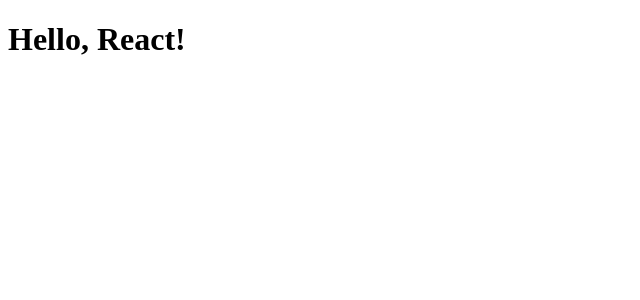
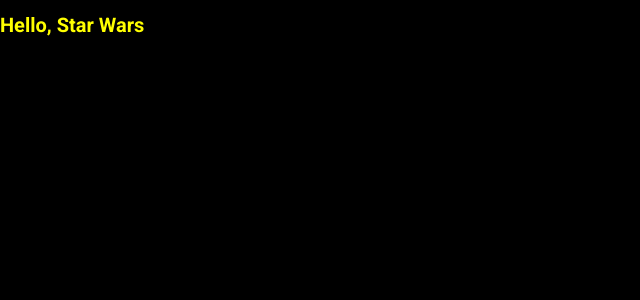
Before and after one commit to cesosag/swar, a React app: page / in a window 1280 px wide. Shown: the top 300 px of the page, without its empty margins (0-640 px from the left). Built offline with nearby package versions, Linux system fonts and the light colour scheme; the HTML template or start-up script is replaced by a standard one.

Commit message:
Add StyledComponents

```diff
--- a/package.json
+++ b/package.json
@@ -20,6 +20,7 @@
     "express": "^4.17.1",
     "react": "^16.13.1",
     "react-dom": "^16.13.1",
+    "styled-components": "^5.1.0",
     "webpack": "^4.43.0",
     "webpack-dev-middleware": "^3.7.2"
   },
@@ -29,6 +30,7 @@
     "@babel/preset-react": "^7.9.4",
     "babel-eslint": "^10.1.0",
     "babel-loader": "^8.1.0",
+    "babel-plugin-styled-components": "^1.10.7",
     "eslint": "^6.8.0",
     "eslint-config-airbnb": "^18.1.0",
     "eslint-loader": "^4.0.2",
--- /dev/null
+++ b/src/App.jsx
@@ -0,0 +1,11 @@
+import React from 'react'
+import { GlobalStyle } from './global.styles'
+
+const App = () => (
+	<>
+		<GlobalStyle />
+		<h1>Hello, Star Wars</h1>
+	</>
+)
+
+export default App
--- /dev/null
+++ b/src/global.styles.js
@@ -0,0 +1,28 @@
+import styled, { createGlobalStyle } from 'styled-components'
+
+export const GlobalStyle = createGlobalStyle`
+	@import url('https://fonts.googleapis.com/css2?family=Roboto:wght@400;700&display=swap');
+
+	*,
+	*::after,
+	*::before {
+		box-sizing: border-box;
+	}
+
+	body {
+		background-color: black;
+		color: yellow;
+		font-family: Roboto, sans-serif;
+		margin: 0 auto;
+	}
+
+	html {
+		font-size: 62.5%;
+	}
+`
+
+export const Wrapper = styled.div`
+	margin: 0 auto;
+	max-width: 1200px;
+	padding: 1rem;
+`
--- a/src/index.jsx
+++ b/src/index.jsx
@@ -1,4 +1,5 @@
 import React from 'react'
 import { render } from 'react-dom'
+import App from './App'
 
-render(<h1>Hello, React!</h1>, document.getElementById('root'))
+render(<App />, document.getElementById('root'))
--- a/webpack.config.js
+++ b/webpack.config.js
@@ -9,6 +9,9 @@
 		path: path.resolve(__dirname, 'dist'),
 		filename: 'app.js',
 		publicPath: '/',
+	},
+	resolve: {
+		extensions: ['.js', '.jsx'],
 	},
 	module: {
 		rules: [
```
Also changed, not shown: .babelrc, .eslintrc.js, 1 other file (tests, documents, lock files or other folders). Lines whose indentation alone changed are shown as unchanged.
